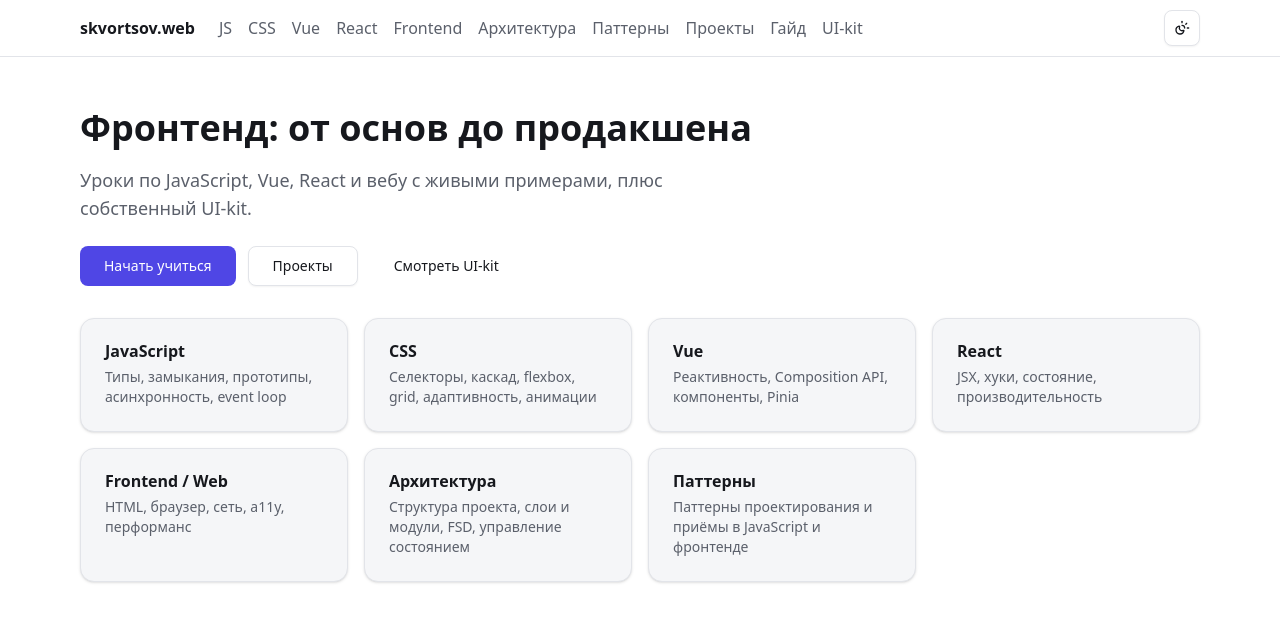
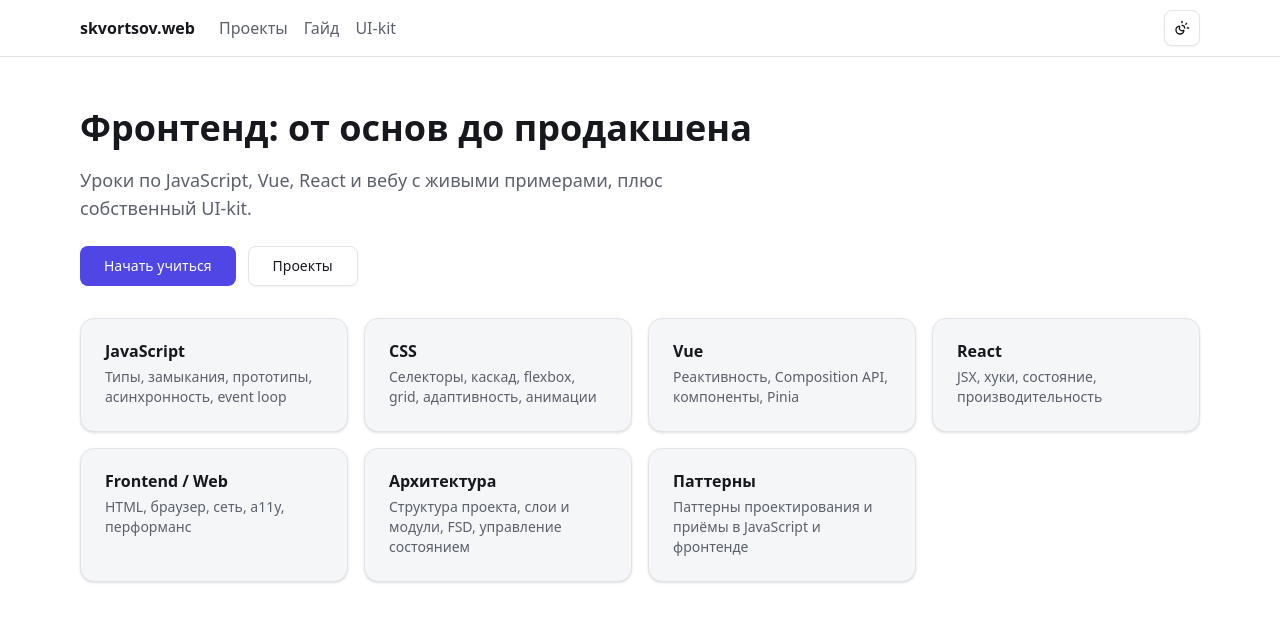
Before and after one commit to andreyjskvorcov/skvortsov_web, an Astro site: page / in a window 1280 px wide. Built offline with nearby package versions, Linux system fonts and the light colour scheme; Astro itself is replaced by a stand-in of ours.

Commit message:
edit nav links

```diff
--- a/src/components/blocks/Header.astro
+++ b/src/components/blocks/Header.astro
@@ -2,13 +2,6 @@
 import ThemeToggle from '@/components/blocks/ThemeToggle.astro';
 
 const nav = [
-  { href: '/learn/js', label: 'JS' },
-  { href: '/learn/css', label: 'CSS' },
-  { href: '/learn/vue', label: 'Vue' },
-  { href: '/learn/react', label: 'React' },
-  { href: '/learn/frontend', label: 'Frontend' },
-  { href: '/learn/architecture', label: 'Архитектура' },
-  { href: '/learn/patterns', label: 'Паттерны' },
   { href: '/projects', label: 'Проекты' },
   { href: '/guide', label: 'Гайд' },
   { href: '/ui-kit', label: 'UI-kit' },
--- a/src/pages/index.astro
+++ b/src/pages/index.astro
@@ -14,7 +14,6 @@ import { sections, sectionIds } from '@/lib/sections';
     <div class="mt-6 flex flex-wrap gap-3">
       <a class={buttonVariants({ size: 'lg' })} href="/learn">Начать учиться</a>
       <a class={buttonVariants({ size: 'lg', variant: 'outline' })} href="/projects">Проекты</a>
-      <a class={buttonVariants({ size: 'lg', variant: 'ghost' })} href="/ui-kit">Смотреть UI-kit</a>
     </div>
   </section>
 
```
